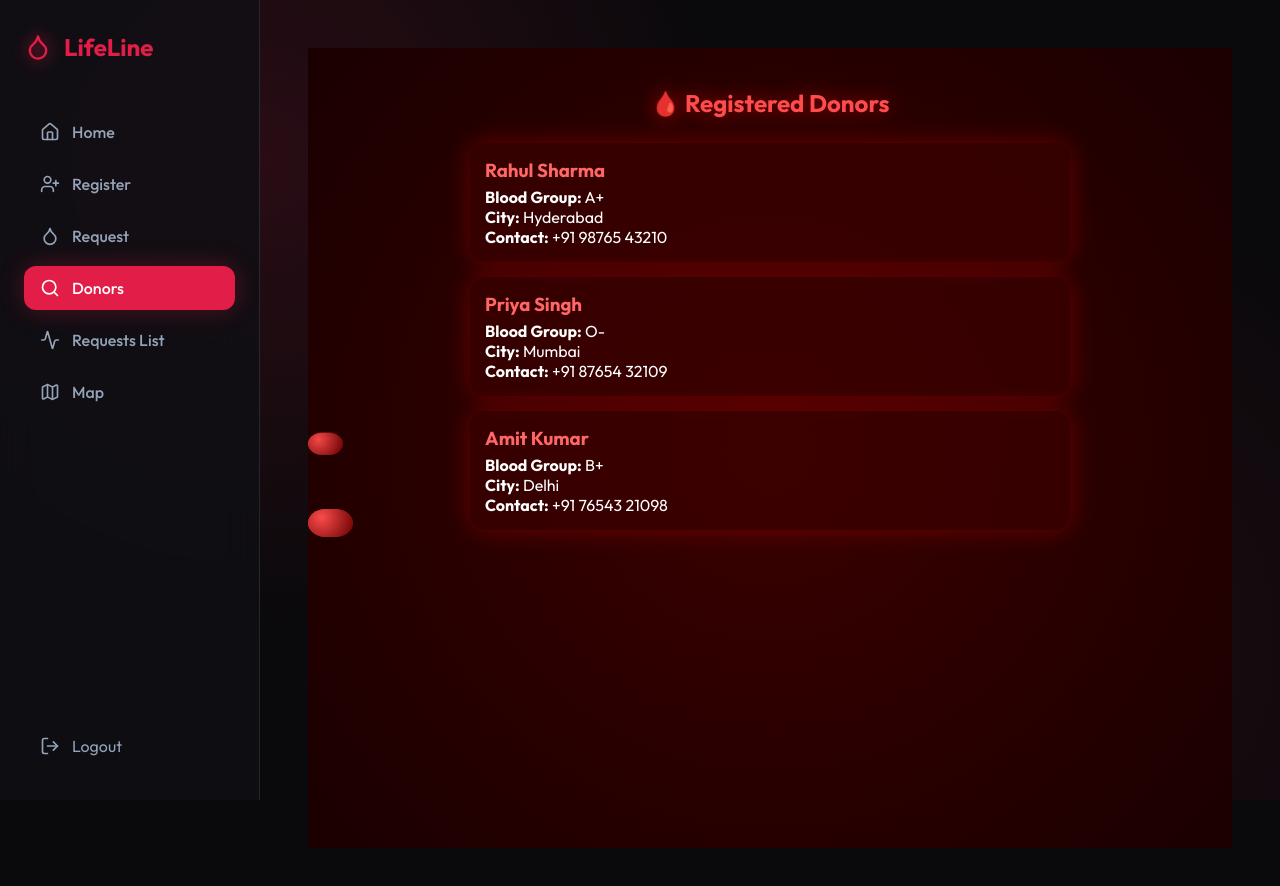
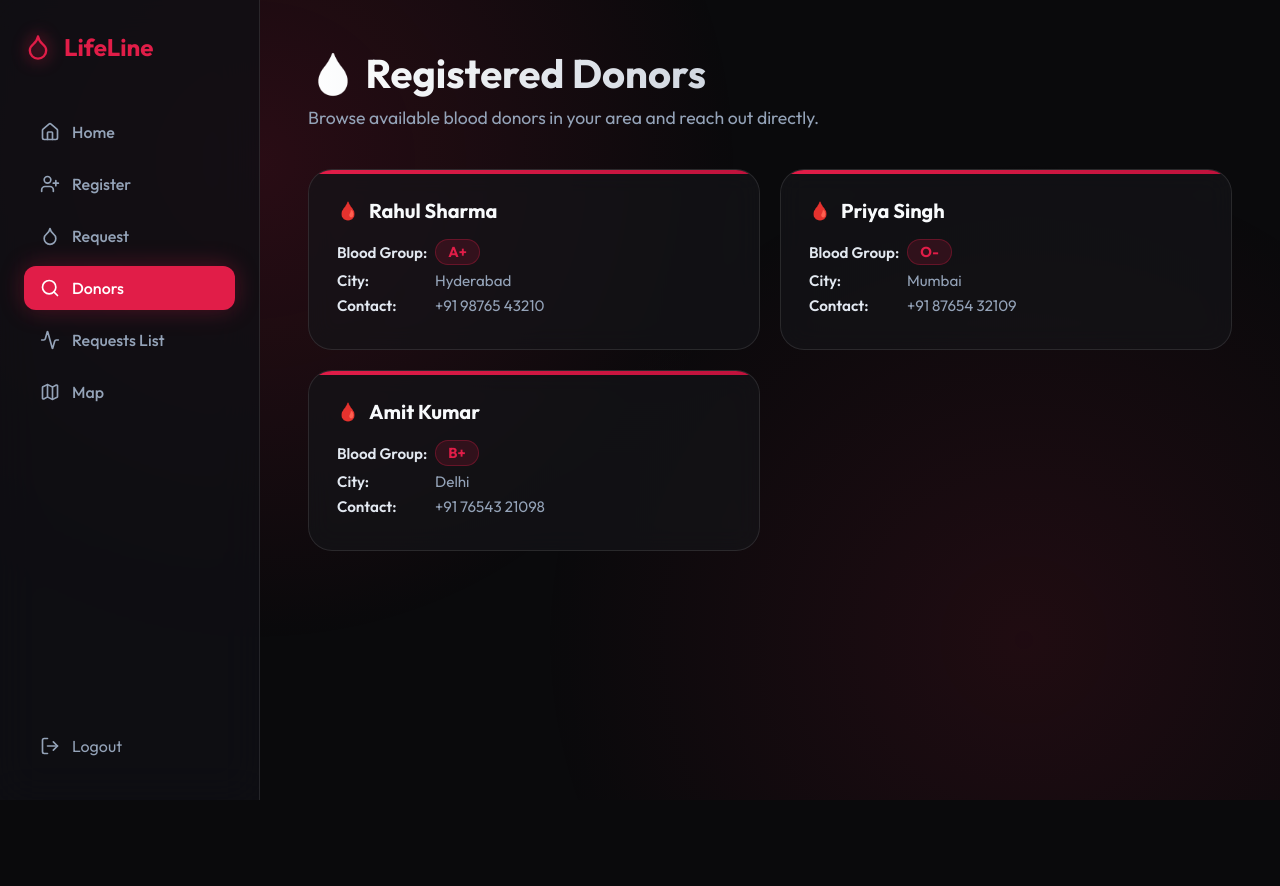
Before and after one commit to codewithchotu/help, a React (Vite) app: page /view-donor in a window 1280 px wide. Shown: the top 886 px of the page. After the commit the page ends 800 px from the top, so only its background shows below. Built offline with nearby package versions, Linux system fonts and the light colour scheme.

Commit message:
Unify Donors & Requests pages with global dark glassmorphic theme

```diff
--- a/src/pages/donor/viewDonor.css
+++ b/src/pages/donor/viewDonor.css
@@ -1,92 +1,102 @@
-.page-container {
-  min-height: 100vh;
-  display: flex;
-  flex-direction: column;
-  align-items: center;
-  justify-content: flex-start;
-  background: radial-gradient(circle at center, #3b0000 0%, #1a0000 100%);
-  overflow: hidden;
-  color: white;
-  font-family: "Poppins", sans-serif;
-  position: relative;
-  padding: 40px 0;
+.donors-page {
+  animation: fadeIn 0.6s ease-out;
 }
 
-/* 🔴 Floating oval blood cells */
-.blood-bg {
-  position: absolute;
-  inset: 0;
-  overflow: hidden;
-  z-index: 0;
+@keyframes fadeIn {
+  from { opacity: 0; transform: translateY(20px); }
+  to { opacity: 1; transform: translateY(0); }
 }
 
-.blood-cell {
-  position: absolute;
-  bottom: -100px;
-  width: 45px;
-  height: 28px;
-  background: radial-gradient(circle at 30% 30%, #ff4d4d, #660000);
-  border-radius: 50% / 60%;
-  opacity: 0.7;
-  animation: float 12s linear infinite;
+.donors-page h1 {
+  font-size: 2.5rem;
+  font-weight: 800;
+  margin-bottom: 0.5rem;
+  background: linear-gradient(to right, #fff, #94a3b8);
+  -webkit-background-clip: text;
+  -webkit-text-fill-color: transparent;
 }
 
-.blood-cell:nth-child(even) {
-  width: 35px;
-  height: 22px;
-  animation-duration: 10s;
-}
-
-@keyframes float {
-  0% {
-    transform: translateY(0);
-    opacity: 0.8;
-  }
-  100% {
-    transform: translateY(-900px);
-    opacity: 0;
-  }
-}
-
-h2 {
-  color: #ff4b4b;
-  text-shadow: 0 0 20px rgba(255, 0, 0, 0.6);
-  position: relative;
-  z-index: 2;
+.donors-page p.subtitle {
+  color: #94a3b8;
+  font-size: 1.1rem;
+  margin-bottom: 2.5rem;
 }
 
 .donor-list {
-  position: relative;
-  z-index: 2;
-  width: 90%;
-  max-width: 600px;
-  margin-top: 25px;
-  display: flex;
-  flex-direction: column;
-  gap: 15px;
+  display: grid;
+  grid-template-columns: repeat(auto-fill, minmax(300px, 1fr));
+  gap: 20px;
 }
 
 .donor-card {
-  background: rgba(60, 0, 0, 0.7);
-  border-radius: 16px;
-  padding: 15px;
-  box-shadow: 0 0 25px rgba(255, 0, 0, 0.3);
-  transition: transform 0.3s, box-shadow 0.3s;
+  background: rgba(20, 20, 25, 0.7);
+  backdrop-filter: blur(12px);
+  border: 1px solid rgba(255, 255, 255, 0.1);
+  border-radius: 24px;
+  padding: 1.75rem;
+  transition: all 0.4s cubic-bezier(0.4, 0, 0.2, 1);
+  position: relative;
+  overflow: hidden;
+}
+
+.donor-card::before {
+  content: "";
+  position: absolute;
+  top: 0; left: 0;
+  width: 100%; height: 4px;
+  background: linear-gradient(to right, #e11d48, #be123c);
 }
 
 .donor-card:hover {
-  transform: scale(1.02);
-  box-shadow: 0 0 35px rgba(255, 30, 30, 0.6);
+  transform: translateY(-6px);
+  border-color: rgba(225, 29, 72, 0.4);
+  box-shadow: 0 20px 40px rgba(0, 0, 0, 0.4), 0 0 25px rgba(225, 29, 72, 0.15);
 }
 
-h3 {
-  color: #ff6666;
-  margin-bottom: 5px;
+.donor-card h3 {
+  font-size: 1.25rem;
+  font-weight: 700;
+  color: #f8fafc;
+  margin-bottom: 1rem;
+  display: flex;
+  align-items: center;
+  gap: 10px;
+}
+
+.donor-card h3::before {
+  content: "🩸";
+  font-size: 1.1rem;
+}
+
+.donor-card p {
+  color: #94a3b8;
+  font-size: 0.95rem;
+  margin-bottom: 6px;
+  display: flex;
+  align-items: center;
+  gap: 8px;
+}
+
+.donor-card p strong {
+  color: #e2e8f0;
+  font-weight: 600;
+  min-width: 90px;
+}
+
+.blood-badge {
+  display: inline-block;
+  background: rgba(225, 29, 72, 0.15);
+  color: #e11d48;
+  border: 1px solid rgba(225, 29, 72, 0.3);
+  border-radius: 100px;
+  padding: 3px 12px;
+  font-weight: 700;
+  font-size: 0.9rem;
 }
 
 .msg {
-  position: relative;
-  z-index: 2;
-  margin-top: 20px;
-  color: #ffb3b3;
+  color: #94a3b8;
+  text-align: center;
+  margin-top: 2rem;
+  font-size: 1.1rem;
 }
--- a/src/pages/donor/viewDonor.jsx
+++ b/src/pages/donor/viewDonor.jsx
@@ -12,9 +12,7 @@ export default function ViewDonors() {
       try {
         throw new Error("Bypassing Firebase manually");
       } catch (err) {
-        // Read dynamically registered donors from local storage
         const localDonors = JSON.parse(localStorage.getItem('mockDonors') || '[]');
-
         setDonors([
           ...localDonors,
           { id: '1', name: "Rahul Sharma", blood: "A+", city: "Hyderabad", phone: "+91 98765 43210" },
@@ -27,14 +25,9 @@ export default function ViewDonors() {
   }, []);
 
   return (
-    <div className="page-container">
-      <div className="blood-bg">
-        {[...Array(15)].map((_, i) => (
-          <div key={i} className="blood-cell"></div>
-        ))}
-      </div>
-
-      <h2>🩸 Registered Donors</h2>
+    <div className="donors-page">
+      <h1>🩸 Registered Donors</h1>
+      <p className="subtitle">Browse available blood donors in your area and reach out directly.</p>
 
       <div className="donor-list">
         {donors.length === 0 ? (
@@ -43,7 +36,7 @@ export default function ViewDonors() {
           donors.map((donor) => (
             <div key={donor.id} className="donor-card">
               <h3>{donor.name}</h3>
-              <p><strong>Blood Group:</strong> {donor.blood}</p>
+              <p><strong>Blood Group:</strong> <span className="blood-badge">{donor.blood}</span></p>
               <p><strong>City:</strong> {donor.city}</p>
               <p><strong>Contact:</strong> {donor.phone}</p>
             </div>
--- a/src/pages/home/ViewRequests.css
+++ b/src/pages/home/ViewRequests.css
@@ -1,94 +1,103 @@
 .requests-page {
-  min-height: 100vh;
-  display: flex;
-  flex-direction: column;
-  align-items: center;
-  justify-content: flex-start;
-  background: radial-gradient(circle at center, #3b0000 0%, #1a0000 100%);
-  overflow: hidden;
-  color: white;
-  font-family: "Poppins", sans-serif;
-  position: relative;
-  padding: 40px 0;
+  animation: fadeIn 0.6s ease-out;
 }
 
-/* 🔴 Floating oval blood cells */
-.blood-bg {
-  position: absolute;
-  inset: 0;
-  overflow: hidden;
-  z-index: 0;
+@keyframes fadeIn {
+  from { opacity: 0; transform: translateY(20px); }
+  to { opacity: 1; transform: translateY(0); }
 }
 
-.blood-cell {
-  position: absolute;
-  bottom: -100px;
-  width: 45px;
-  height: 28px;
-  background: radial-gradient(circle at 30% 30%, #ff4d4d, #660000);
-  border-radius: 50% / 60%;
-  opacity: 0.7;
-  animation: float 12s linear infinite;
+.requests-page h1 {
+  font-size: 2.5rem;
+  font-weight: 800;
+  margin-bottom: 0.5rem;
+  background: linear-gradient(to right, #fff, #94a3b8);
+  -webkit-background-clip: text;
+  -webkit-text-fill-color: transparent;
 }
 
-.blood-cell:nth-child(even) {
-  width: 35px;
-  height: 22px;
-  animation-duration: 10s;
+.requests-page p.subtitle {
+  color: #94a3b8;
+  font-size: 1.1rem;
+  margin-bottom: 2.5rem;
 }
 
-@keyframes float {
-  0% {
-    transform: translateY(0);
-    opacity: 0.8;
-  }
-  100% {
-    transform: translateY(-900px);
-    opacity: 0;
-  }
-}
-
-/* 🧬 Title */
-h2 {
-  color: #ff4b4b;
-  text-shadow: 0 0 20px rgba(255, 0, 0, 0.6);
-  position: relative;
-  z-index: 2;
-}
-
-/* 🩸 List cards */
 .requests-list {
-  position: relative;
-  z-index: 2;
-  width: 90%;
-  max-width: 600px;
-  margin-top: 25px;
-  display: flex;
-  flex-direction: column;
-  gap: 15px;
+  display: grid;
+  grid-template-columns: repeat(auto-fill, minmax(300px, 1fr));
+  gap: 20px;
 }
 
 .request-card {
-  background: rgba(60, 0, 0, 0.7);
-  border-radius: 16px;
-  padding: 15px;
-  box-shadow: 0 0 25px rgba(255, 0, 0, 0.3);
-  transition: transform 0.3s, box-shadow 0.3s;
+  background: rgba(20, 20, 25, 0.7);
+  backdrop-filter: blur(12px);
+  border: 1px solid rgba(255, 255, 255, 0.1);
+  border-radius: 24px;
+  padding: 1.75rem;
+  transition: all 0.4s cubic-bezier(0.4, 0, 0.2, 1);
+  position: relative;
+  overflow: hidden;
+}
+
+.request-card::before {
+  content: "";
+  position: absolute;
+  top: 0; left: 0;
+  width: 100%; height: 4px;
+  background: linear-gradient(to right, #f59e0b, #d97706);
 }
 
 .request-card:hover {
-  transform: scale(1.02);
-  box-shadow: 0 0 35px rgba(255, 30, 30, 0.6);
+  transform: translateY(-6px);
+  border-color: rgba(245, 158, 11, 0.4);
+  box-shadow: 0 20px 40px rgba(0, 0, 0, 0.4), 0 0 25px rgba(245, 158, 11, 0.15);
 }
 
-h3 {
-  color: #ff6666;
-  margin-bottom: 5px;
+.request-card h3 {
+  font-size: 1.25rem;
+  font-weight: 700;
+  color: #f8fafc;
+  margin-bottom: 1rem;
+  display: flex;
+  align-items: center;
+  gap: 10px;
+}
+
+.request-card h3::before {
+  content: "🚨";
+  font-size: 1.1rem;
+}
+
+.request-card p {
+  color: #94a3b8;
+  font-size: 0.95rem;
+  margin-bottom: 6px;
+  display: flex;
+  align-items: center;
+  gap: 8px;
+}
+
+.request-card p strong {
+  color: #e2e8f0;
+  font-weight: 600;
+  min-width: 90px;
+}
+
+.urgent-badge {
+  display: inline-block;
+  background: rgba(245, 158, 11, 0.15);
+  color: #f59e0b;
+  border: 1px solid rgba(245, 158, 11, 0.3);
+  border-radius: 100px;
+  padding: 3px 12px;
+  font-weight: 700;
+  font-size: 0.85rem;
+  margin-bottom: 1rem;
 }
 
 .msg {
-  position: relative;
-  z-index: 2;
-  margin-top: 20px;
-  color: #ffb3b3;
+  color: #94a3b8;
+  text-align: center;
+  margin-top: 2rem;
+  font-size: 1.1rem;
 }
--- a/src/pages/home/ViewRequests.jsx
+++ b/src/pages/home/ViewRequests.jsx
@@ -2,6 +2,7 @@ import React, { useEffect, useState } from "react";
 import { db } from "../../firebaseConfig";
 import { collection, getDocs } from "firebase/firestore";
 import "./ViewRequests.css";
+import "../../styles/theme.css";
 
 export default function ViewRequests() {
   const [requests, setRequests] = useState([]);
@@ -12,11 +13,10 @@ export default function ViewRequests() {
         throw new Error("Bypassing Firebase manually");
       } catch (err) {
         const localRequests = JSON.parse(localStorage.getItem('mockRequests') || '[]');
-
         setRequests([
           ...localRequests,
-          { id: '1', name: "Suresh Raina", blood: "A-", hospital: "Apollo", city: "Hyderabad", phone: "9988776655" },
-          { id: '2', name: "M.S. Dhoni", blood: "O+", hospital: "Gandhi", city: "Ranchi", phone: "8877665544" }
+          { id: '1', name: "Suresh Raina", blood: "A-", hospital: "Apollo Hospital", city: "Hyderabad", phone: "9988776655" },
+          { id: '2', name: "M.S. Dhoni", blood: "O+", hospital: "Gandhi Hospital", city: "Ranchi", phone: "8877665544" }
         ]);
       }
     };
@@ -25,14 +25,8 @@ export default function ViewRequests() {
 
   return (
     <div className="requests-page">
-      {/* 🩸 Floating oval blood cells */}
-      <div className="blood-bg">
-        {[...Array(20)].map((_, i) => (
-          <div key={i} className="blood-cell"></div>
-        ))}
-      </div>
-
-      <h2>🩸 Active Blood Requests</h2>
+      <h1>🚨 Active Blood Requests</h1>
+      <p className="subtitle">These patients urgently need blood donors. Please reach out if you can help.</p>
 
       <div className="requests-list">
         {requests.length === 0 ? (
@@ -40,6 +34,7 @@ export default function ViewRequests() {
         ) : (
           requests.map((req) => (
             <div key={req.id} className="request-card">
+              <div className="urgent-badge">⚡ Urgent</div>
               <h3>{req.name}</h3>
               <p><strong>Blood Group:</strong> {req.blood}</p>
               <p><strong>Hospital:</strong> {req.hospital}</p>
```
